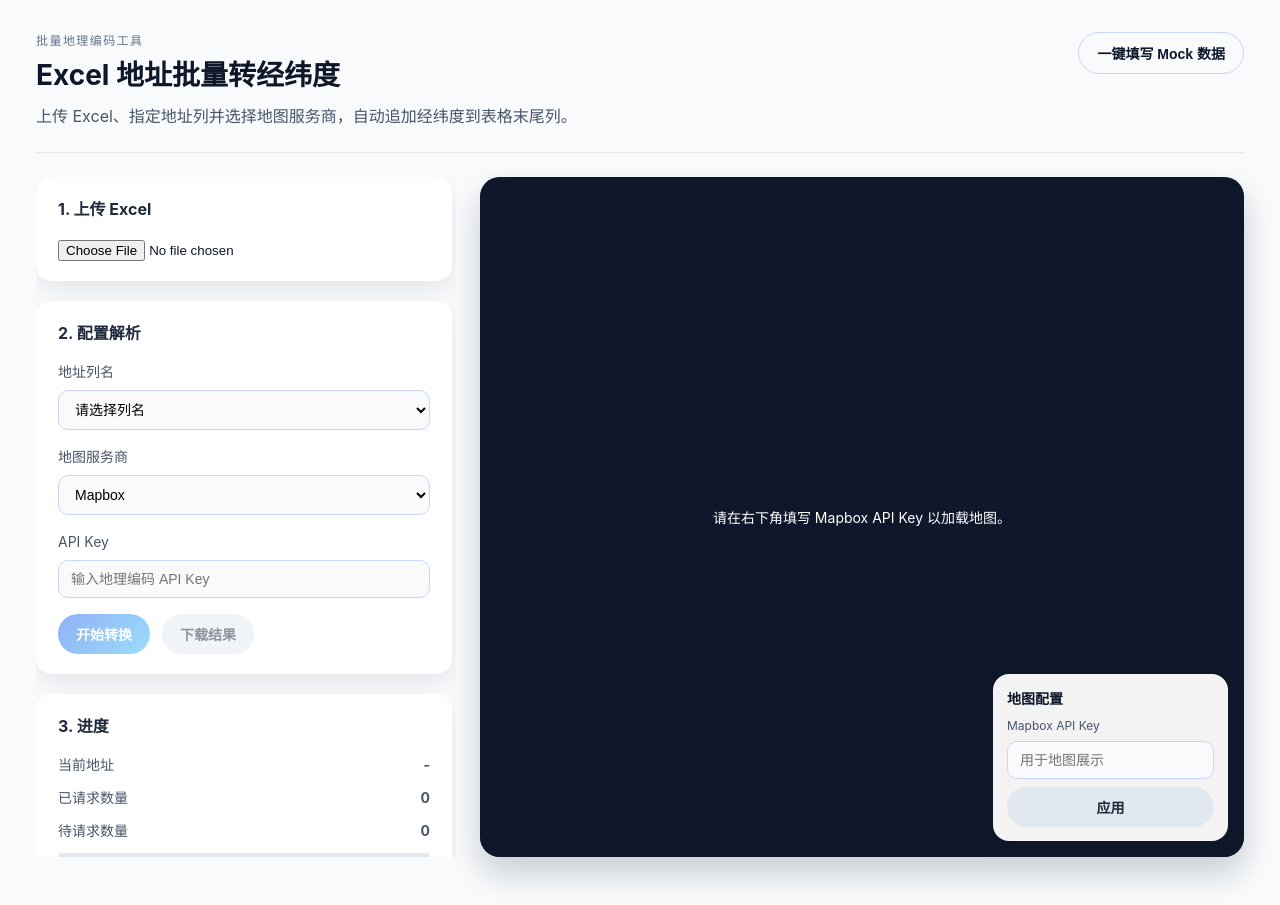
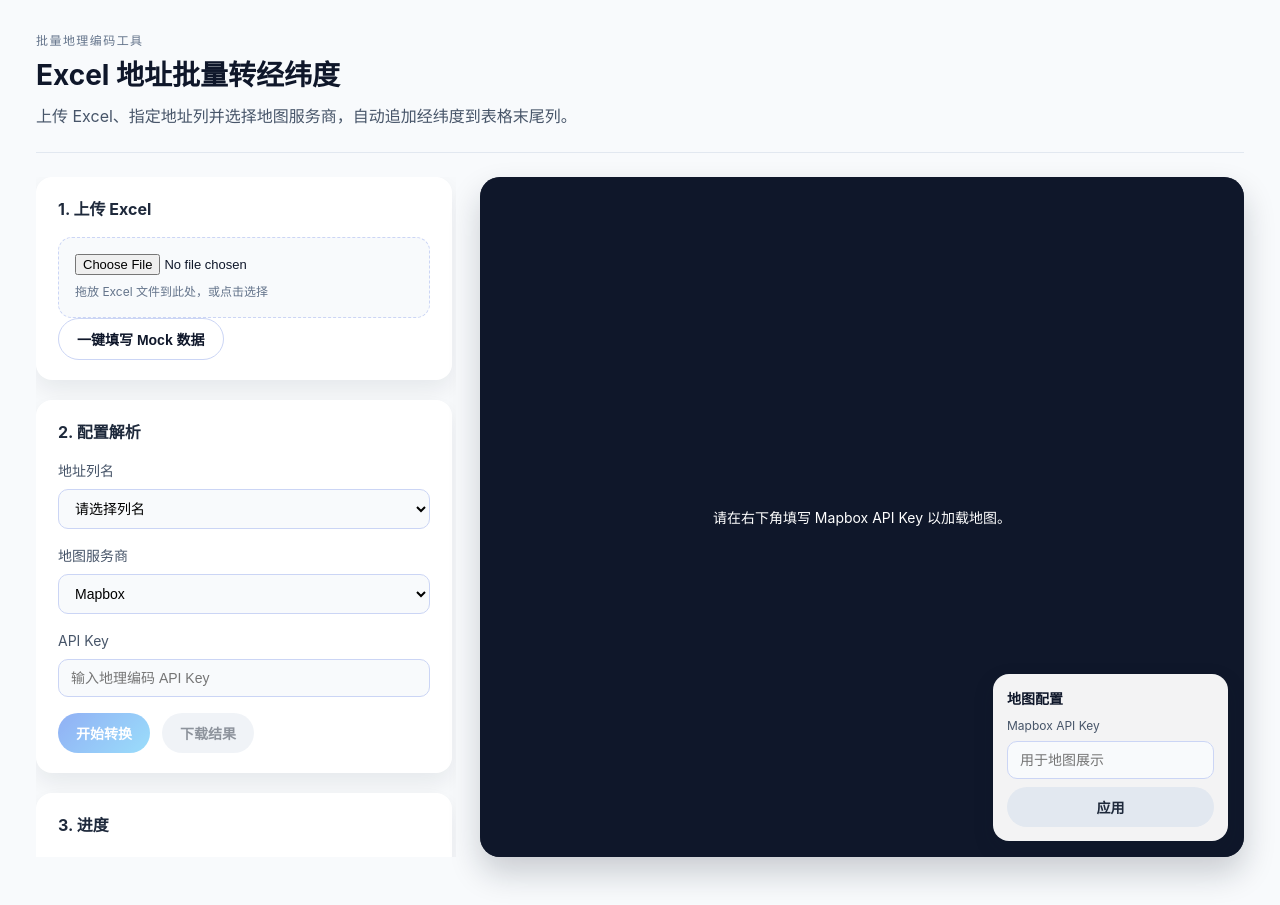
Before and after one commit to JO-WTF/network-tools, a Vue app: page / in a window 1280 px wide. Built offline with nearby package versions, Linux system fonts and the light colour scheme.

Commit message:
Add drag-and-drop Excel upload

```diff
--- a/src/App.vue
+++ b/src/App.vue
@@ -8,15 +8,24 @@
           上传 Excel、指定地址列并选择地图服务商，自动追加经纬度到表格末尾列。
         </p>
       </div>
-      <button class="ghost" @click="fillMockData">一键填写 Mock 数据</button>
     </header>
 
     <main class="layout">
       <section class="panel">
         <div class="card">
           <h2>1. 上传 Excel</h2>
-          <input type="file" accept=".xlsx,.xls" @change="handleFileChange" />
+          <div
+            class="dropzone"
+            :class="{ active: isDragging }"
+            @dragover.prevent="handleDragOver"
+            @dragleave.prevent="handleDragLeave"
+            @drop.prevent="handleFileDrop"
+          >
+            <input type="file" accept=".xlsx,.xls" @change="handleFileChange" />
+            <p>拖放 Excel 文件到此处，或点击选择</p>
+          </div>
           <p v-if="fileName" class="hint">已加载：{{ fileName }}</p>
+          <button class="ghost" @click="fillMockData">一键填写 Mock 数据</button>
         </div>
 
         <div class="card">
@@ -126,6 +135,7 @@ const logs = ref([]);
 const cache = new Map();
 const mapContainer = ref(null);
 const mapLoaded = ref(false);
+const isDragging = ref(false);
 const geocodeState = reactive({
   total: 0,
   processed: 0,
@@ -170,8 +180,7 @@ const resetProgress = () => {
   geocodeState.running = false;
 };
 
-const handleFileChange = (event) => {
-  const file = event.target.files?.[0];
+const loadFile = (file) => {
   if (!file) return;
   fileName.value = file.name;
 
@@ -199,6 +208,25 @@ const handleFileChange = (event) => {
     resetProgress();
   };
   reader.readAsArrayBuffer(file);
+};
+
+const handleFileChange = (event) => {
+  const file = event.target.files?.[0];
+  loadFile(file);
+};
+
+const handleDragOver = () => {
+  isDragging.value = true;
+};
+
+const handleDragLeave = () => {
+  isDragging.value = false;
+};
+
+const handleFileDrop = (event) => {
+  const file = event.dataTransfer?.files?.[0];
+  isDragging.value = false;
+  loadFile(file);
 };
 
 const fillMockData = () => {
--- a/src/style.css
+++ b/src/style.css
@@ -78,6 +78,32 @@ h1 {
   font-size: 16px;
   margin: 0 0 16px;
   color: #1e293b;
+}
+
+.dropzone {
+  border: 1px dashed #cbd5f5;
+  border-radius: 14px;
+  padding: 16px;
+  display: grid;
+  gap: 8px;
+  justify-items: start;
+  background: #f8fafc;
+  transition: border-color 0.2s ease, background 0.2s ease;
+}
+
+.dropzone.active {
+  border-color: #2563eb;
+  background: #eff6ff;
+}
+
+.dropzone input[type="file"] {
+  font-size: 13px;
+}
+
+.dropzone p {
+  margin: 0;
+  font-size: 12px;
+  color: #64748b;
 }
 
 .field {
```
